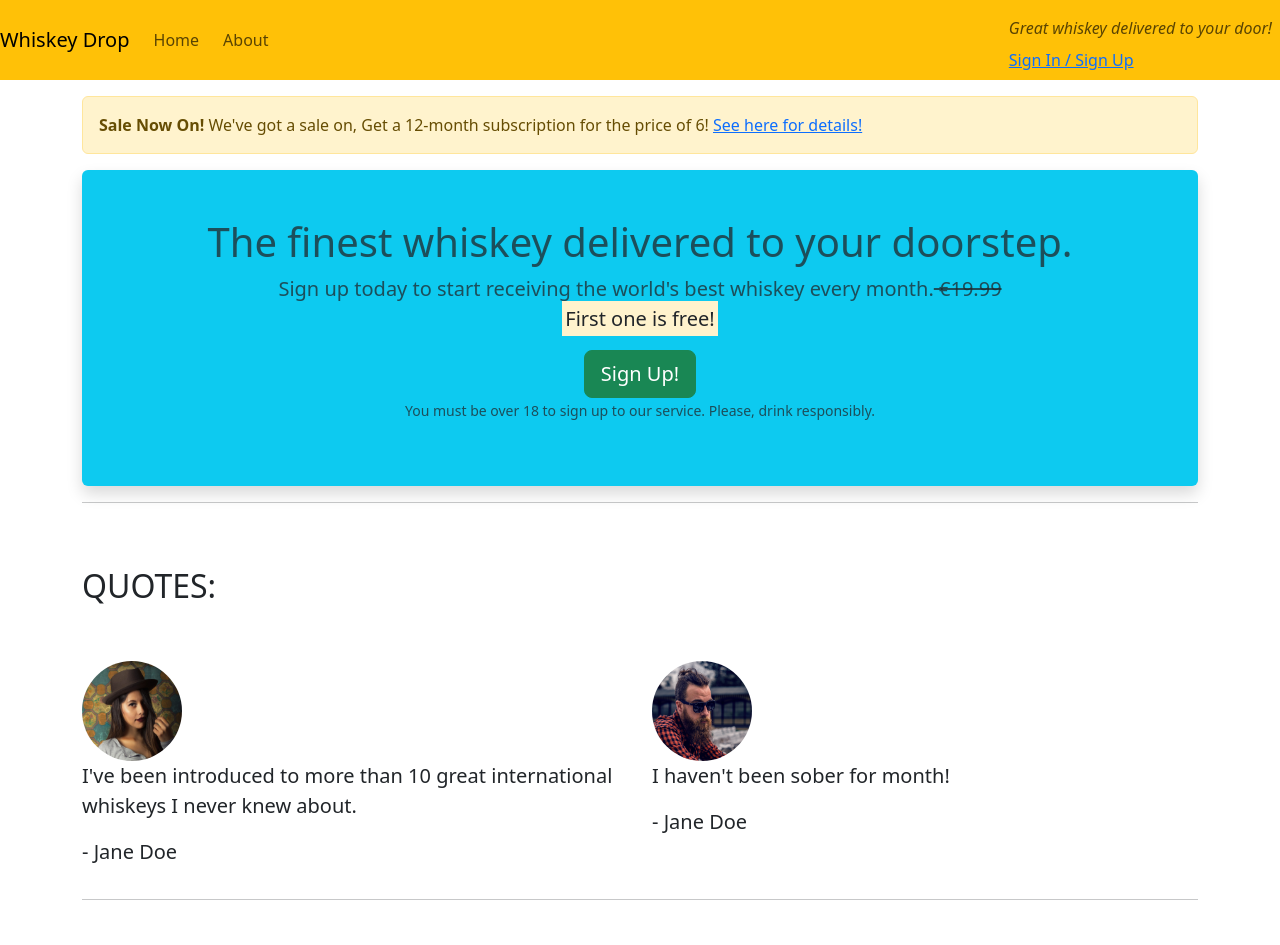
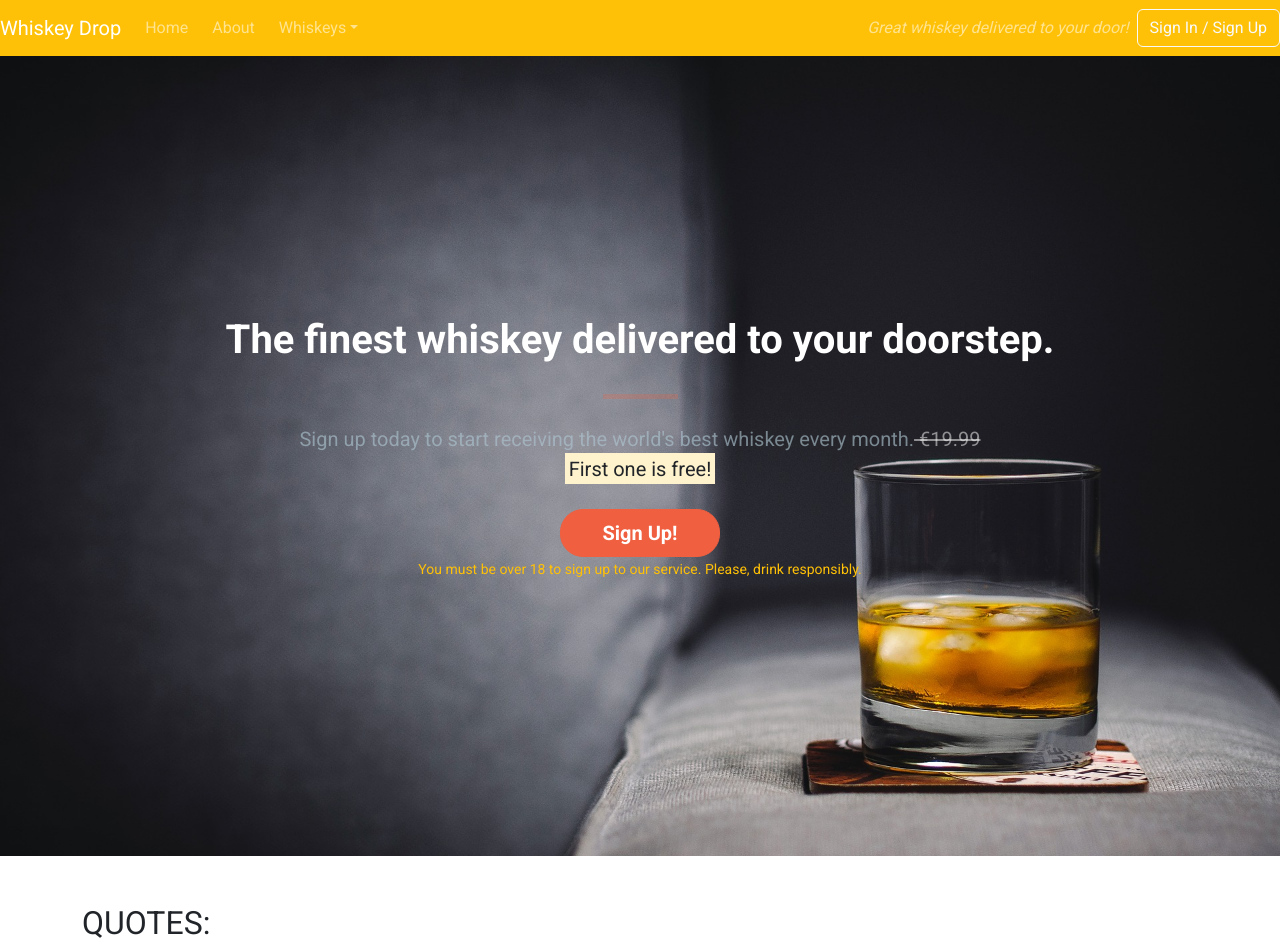
Before and after one commit to Mustafa-Vienna/bootstrap-v5-project, a plain HTML site: page index.html in a window 1280 px wide. Shown: the top 945 px of the page. Drawn offline with nearby package versions, Linux system fonts and the light colour scheme; files that its build step writes are made by us from their sources.

Commit message:
update multiple sections, add image, and create new CSS file

```diff
--- /dev/null
+++ b/css/style.css
@@ -0,0 +1,83 @@
+body {
+  font-family: 'roboto', sans-serif;
+}
+
+.alert-container {
+}
+
+.callout-container {
+  height: 100vh;
+  background: url('../image/whiskey-background.jpg') no-repeat bottom right
+    fixed;
+  -webkit-background-size: cover;
+  -moz-background-size: cover;
+  -o-background-size: cover;
+  background-size: cover;
+
+  display: flex;
+  align-items: center;
+  justify-content: center;
+
+  position: relative;
+}
+
+.opaque-overlay {
+  position: absolute;
+  top: 0;
+  left: 0;
+  height: 100%;
+  width: 100%;
+  background-color: rgba(red, green, blue, 0.5);
+}
+.quotes-container {
+}
+
+.features-container {
+}
+
+/* block divider */
+.block-divider {
+  width: 75px;
+  height: 5px;
+  border: 0;
+  background-color: #e99904bd;
+}
+
+.block-divider--orange {
+  background-color: #f05f40;
+}
+.block-divider--short {
+  width: 35px;
+}
+
+h1 {
+  color: white;
+  font-weight: bold;
+  margin-bottom: 30px;
+}
+
+.lead {
+  color: #adc4cfa1;
+  margin: 25px 0;
+}
+
+/* Buttons */
+.btn--cta {
+  font-weight: bold;
+  border-radius: 23px;
+  width: 160px;
+}
+
+.btn--red {
+  color: white;
+  background-color: #f05f40;
+  border-color: #f05f40;
+}
+
+.btn--red:hover,
+.btn--red:active,
+.btn--red:focus,
+.btn--red:active:focus {
+  background-color: #df4929 !important;
+  border-color: #df4929 !important;
+}
--- a/index.html
+++ b/index.html
@@ -7,29 +7,47 @@
   <link rel="stylesheet" href="style.css">
   <link href="https://cdn.jsdelivr.net/npm/bootstrap@5.3.3/dist/css/bootstrap.min.css" rel="stylesheet"
     integrity="sha384-QWTKZyjpPEjISv5WaRU9OFeRpok6YctnYmDr5pNlyT2bRjXh0JMhjY6hW+ALEwIH" crossorigin="anonymous">
-  <script defer src="https://cdn.jsdelivr.net/npm/bootstrap@5.3.3/dist/js/bootstrap.bundle.min.js"
-    integrity="sha384-YvpcrYf0tY3lHB60NNkmXc5s9fDVZLESaAA55NDzOxhy9GkcIdslK1eN7N6jIeHz"
-    crossorigin="anonymous"></script>
+  <link href="https://fonts.googleapis.com/css?family=Roboto:400,700" rel="stylesheet">
+  <link rel="stylesheet" href="css/style.css">
+
   <title>Whiskey Drop | Taste a new whiskey every month</title>
 </head>
 
 <body>
+  <nav class="navbar navbar-dark bg-warning navbar-expand-sm">
+    <a href="#" class="navbar-brand">Whiskey Drop</a>
 
-  <nav class="navbar navbar-light bg-warning text-white navbar-expand-sm">
-    <a href="#" class="navbar-brand">Whiskey Drop</a>
+    <button class="navbar-toggler ms-auto" type="button" data-bs-toggle="collapse" data-bs-target="#navbarNavDropdown"
+      aria-expanded="false" aria-label="Toggle navigation">
+      <span class="navbar-toggler-icon"></span>
+    </button>
+
+    <div class="collapse navbar-collapse" id="navbarNavDropdown">
       <ul class="navbar-nav me-auto">
-      <li class="active nav-item me-2"><a href="#" class="nav-link">Home</a></li>
+        <li class="nav-item me-2"><a href="#" class="nav-link">Home</a></li>
         <li class="nav-item me-2"><a href="/about" class="nav-link">About</a></li>
+        <li class="nav-item dropdown">
+          <a class="nav-link dropdown-toggle" href="#" id="navbarDropdownMenuLink" role="button"
+            data-bs-toggle="dropdown" aria-expanded="false">Whiskeys</a>
+          <ul class="dropdown-menu" aria-labelledby="navbarDropdownMenuLink">
+            <li><a href="#" class="dropdown-item">Irish</a></li>
+            <li><a href="#" class="dropdown-item">Scotch</a></li>
+            <li><a href="#" class="dropdown-item">Japanese</a></li>
+            <li><a href="#" class="dropdown-item">American</a></li>
+          </ul>
+        </li>
         <li class="nav-item me-2 d-block d-sm-none"><a href="/login" class="nav-link">Sign In / Sign Up</a></li>
+      </ul>
+    </div>
 
-    </ul>
-    <div class="d-none d-md-block align-item-center">
+    <div class="d-none d-md-flex align-items-center">
       <p class="navbar-text my-auto me-2"><i>Great whiskey delivered to your door!</i></p>
-      <a href="/login">Sign In / Sign Up</a>
+      <a href="/login" class="btn btn-outline-light">Sign In / Sign Up</a>
     </div>
   </nav>
 
-  <article class="container mt-3">
+
+  <!-- <div class="container alert-container">
     <div class="row d-none d-sm-block">
       <div class="col-12">
         <div class="alert alert-warning">
@@ -38,27 +56,34 @@
         </div>
       </div>
     </div>
+  </div> -->
+
   <!--Callout-->
+  <div class="container-fluid callout-container">
+    <div class="opaque-overlay">&nbsp;</div>
     <div class="row">
       <div class="col-12">
-        <section class="callout bg-info text-muted p-5 rounded shadow text-center">
+        <section class="callout text-muted p-5 text-center bg-transparent">
           <h1>The finest whiskey delivered to your doorstep.</h1>
+          <hr class="block-divider mx-auto block-divider--orange">
           <p class="lead">Sign up today to start receiving the world's best whiskey every
-            month.<s class="d-none d-sm-inline"> €19.99 </s><span
+            month.<s class="d-none d-sm-inline text-white-50"> €19.99 </s><span
               class="d-inline d-sm-inline"><br></span><strong><mark>First one is free!</mark></strong>
           </p>
-          <button class="btn btn-success btn-lg">Sign Up!</button>
-          <p class="text-muted"><small>You must be over 18 to sign up to our service. Please, drink responsibly.</small>
+          <button class="btn btn-lg btn--cta btn--red" data-bs-toggle="modal" data-bs-target="#signupModal">Sign
+            Up!</button>
+          <p class="text-warning"><small>You must be over 18 to sign up to our service. Please, drink
+              responsibly.</small>
           </p>
-
         </section>
       </div>
     </div>
+  </div>
   <!-- /.Callout -->
-    <hr>
 
 
   <!-- Quotes -->
+  <div class="container quotes-container">
     <section class="quotes">
       <div class="row">
         <div class="col-12 my-5">
@@ -95,10 +120,11 @@
         </div>
       </div>
     </section>
+  </div>
   <!-- /. quotes -->
-    <hr>
 
   <!-- Features -->
+  <div class="features-container">
     <section class="features">
       <div class="row">
         <div class="col-12 my-5">
@@ -132,9 +158,46 @@
         </div>
       </div>
     </section>
+  </div>
   <!-- /.Features-->
-  </article>
 
+
+  <div class="modal" tabindex="-1" id="signupModal">
+    <div class="modal-dialog">
+      <div class="modal-content">
+        <div class="modal-header">
+          <h5 class="modal-title">Sign Up To Whiskey Drop!</h5>
+          <button type="button" class="btn-close" data-bs-dismiss="modal" aria-label="Close"></button>
+        </div>
+        <div class="modal-body">
+          <form>
+            <div class="mb-3">
+              <label for="exampleInputEmail1" class="form-label">Email address</label>
+              <input type="email" class="form-control" id="exampleInputEmail1" aria-describedby="emailHelp"
+                placeholder="Enter email">
+              <div id="emailHelp" class="form-text">We'll never share your email with anyone else.</div>
+            </div>
+            <div class="mb-3">
+              <label for="password" class="form-label">Password</label>
+              <input type="password" class="form-control" id="password" placeholder="Password">
+            </div>
+            <div class="mb-3">
+              <label for="repeatPassword" class="form-label">Repeat Password</label>
+              <input type="password" class="form-control" id="repeatPassword" placeholder="Repeat Password">
+            </div>
+            <button type="submit" class="btn btn-success">Submit</button>
+          </form>
+        </div>
+      </div>
+    </div>
+
+
+    <script src="https://cdn.jsdelivr.net/npm/@popperjs/core@2.11.8/dist/umd/popper.min.js"
+      integrity="sha384-I7E8VVD/ismYTF4hNIPjVp/Zjvgyol6VFvRkX/vR+Vc4jQkC+hVqc2pM8ODewa9r"
+      crossorigin="anonymous"></script>
+    <script src="https://cdn.jsdelivr.net/npm/bootstrap@5.3.3/dist/js/bootstrap.min.js"
+      integrity="sha384-0pUGZvbkm6XF6gxjEnlmuGrJXVbNuzT9qBBavbLwCsOGabYfZo0T0to5eqruptLy"
+      crossorigin="anonymous"></script>
     <script src="https://kit.fontawesome.com/ef3b9e6deb.js" crossorigin="anonymous"></script>
 </body>
 
```
Also changed, not shown: image/whiskey-background.jpg (added). Lines whose indentation alone changed are shown as unchanged.
